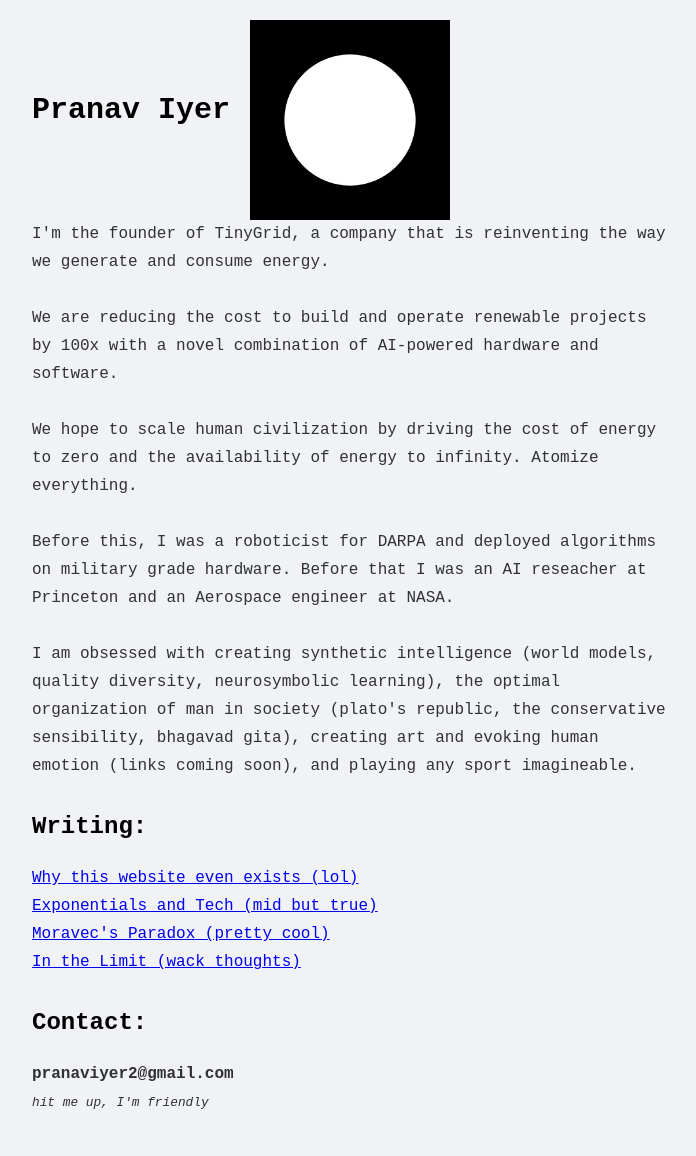
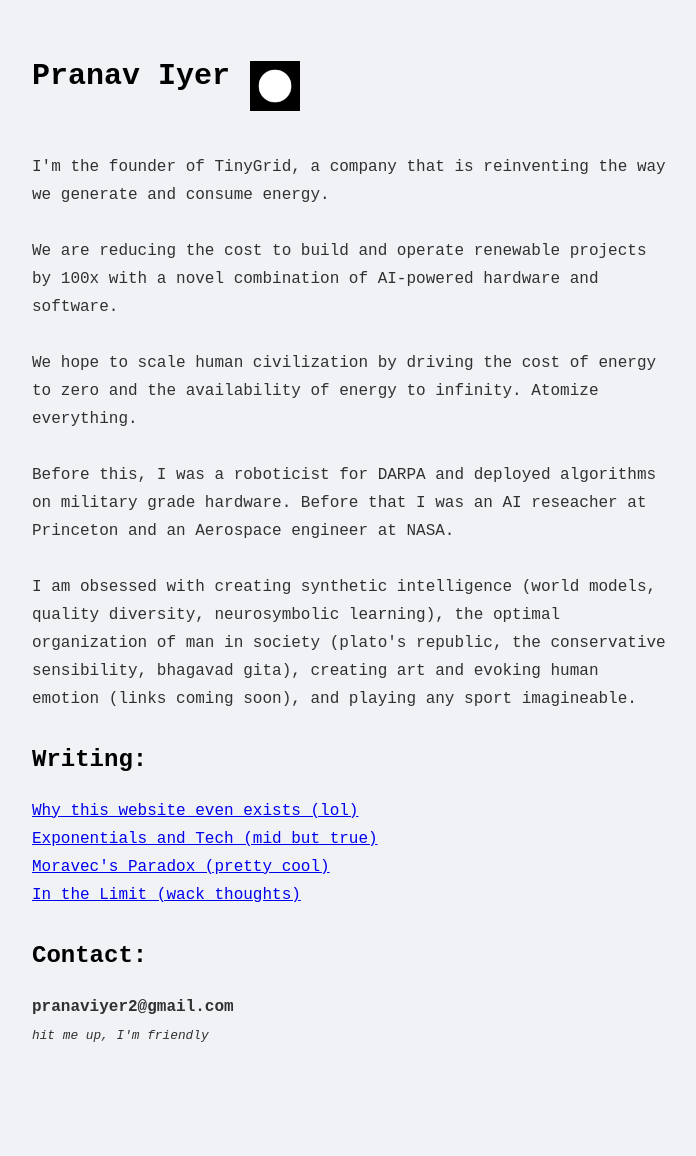
Before and after one commit to pranav270-create/pranav270-create.github.io, a Jekyll site: the page index.html, which Jekyll copies as it is, in a window 1280 px wide. Shown: the whole page, without its empty margins (18-714 px from the left). Built offline with Jekyll 4.4.1, drawn with Linux system fonts in a browser that asks for light colours; after the commit the page ends 1089 px from its top, so only the background shows below that.

Commit message:
sizw down

```diff
--- a/index.html
+++ b/index.html
@@ -8,7 +8,7 @@
       <header>
         Pranav Iyer
       </header>
-      <img src="/images/whitedot.jpeg" alt="Home" width="200" height="200">
+      <img src="/images/whitedot.jpeg" alt="Home" width="50" height="50">
     </div>
     I'm the founder of TinyGrid, a company that is reinventing the way we generate and consume energy.
     <br>
```
